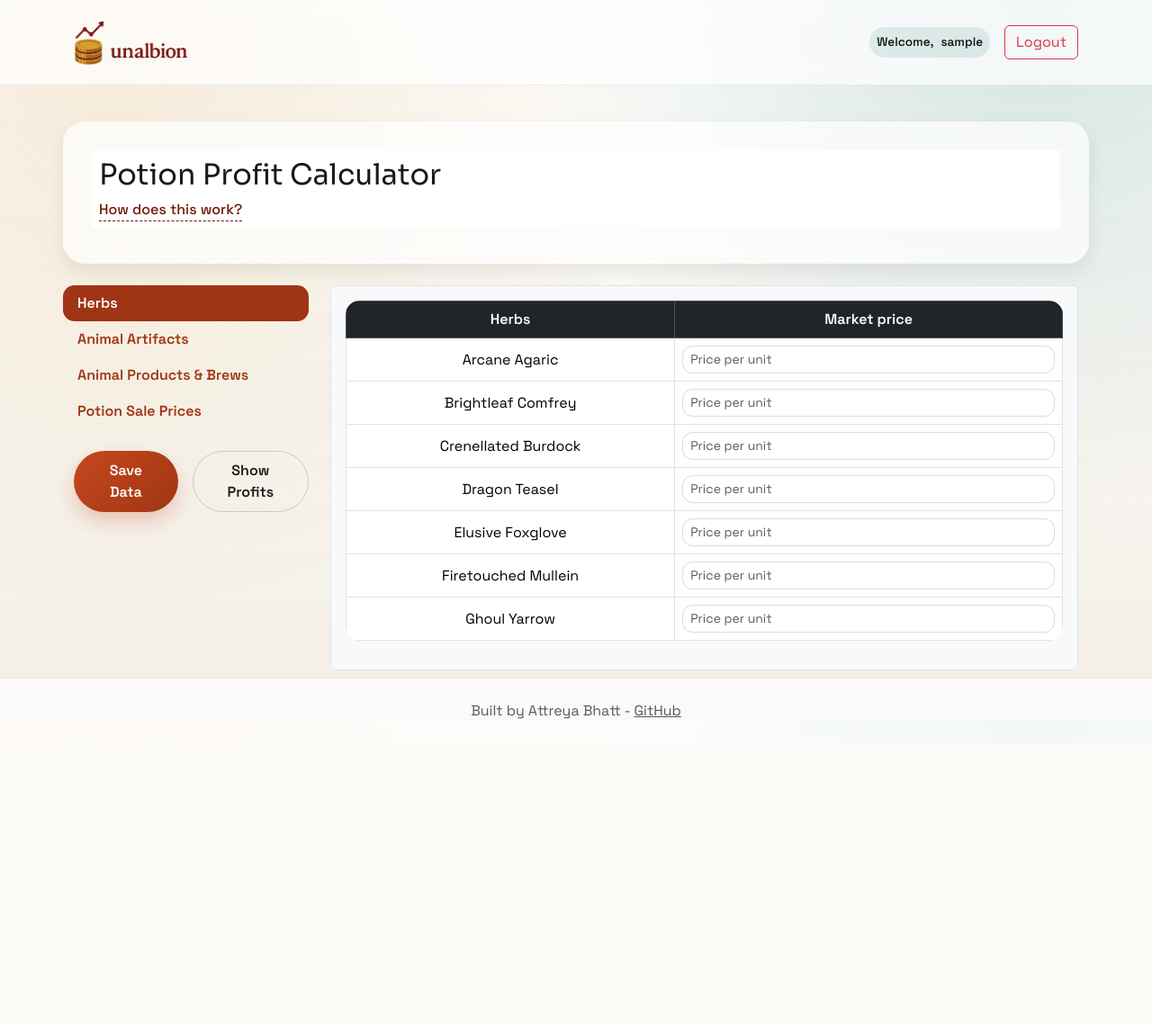
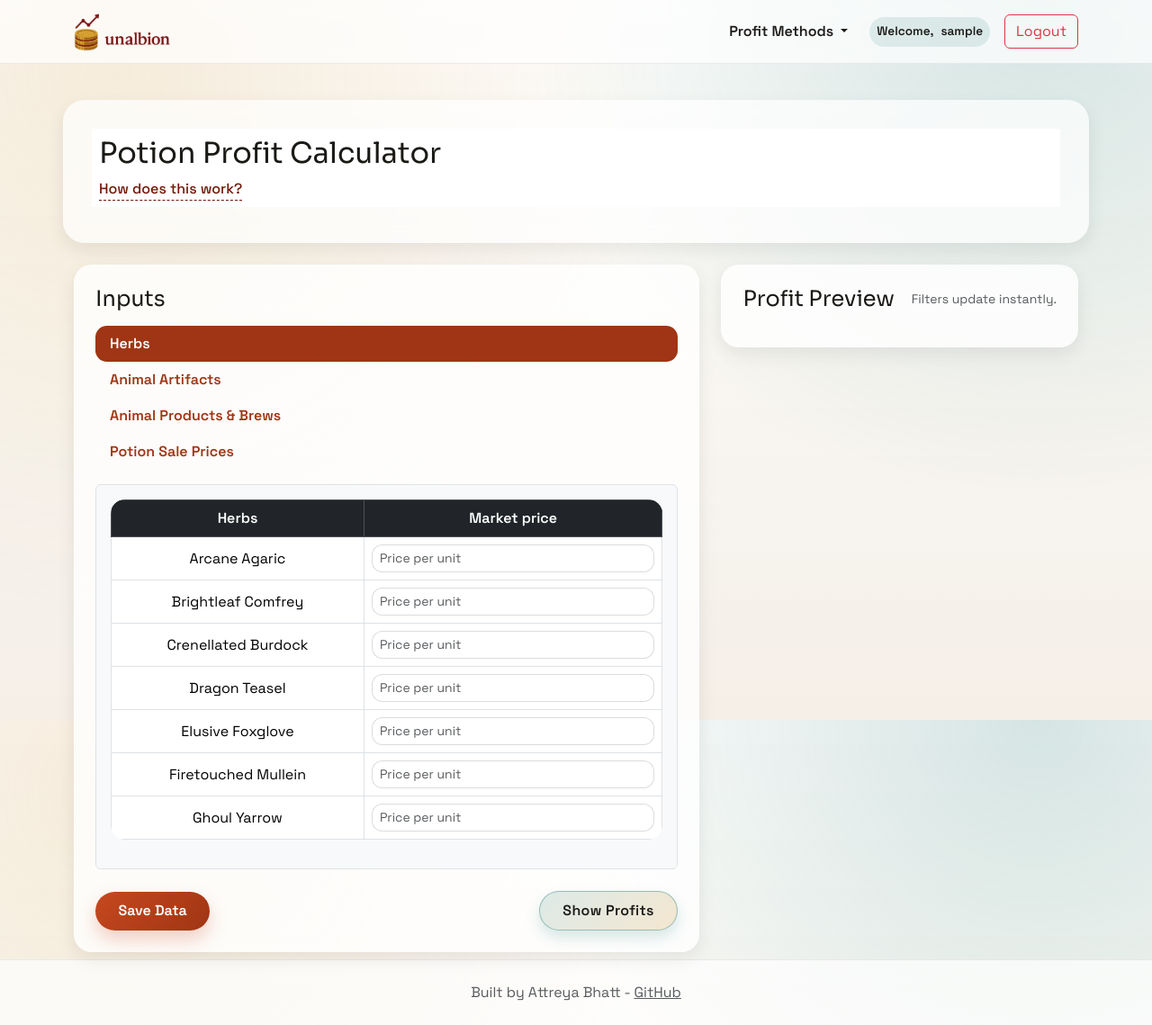
Before and after one commit to attreyabhatt/unalbion, a Django app: page /potions/ in a window 1280 px wide. Shown: the whole page at 90% size. Before the commit the page ends 799 px from the top, so only its background shows below. Run offline with Django 5.2, Linux system fonts and the light colour scheme; the visitor is signed in with stand-in values (Sample User, id 1); data comes from the database, SQL or seed files in the repository; data that the repository does not hold is empty.

Commit message:
design changes to navbar and potions split pane view

```diff
--- a/src/static/css/main.css
+++ b/src/static/css/main.css
@@ -126,6 +126,28 @@ main.container {
     font-weight: 600;
 }
 
+.ua-btn-ghost:hover {
+    background-color: rgba(198, 72, 30, 0.1);
+    color: var(--ink);
+}
+
+.ua-btn-accent {
+    background: linear-gradient(135deg, rgba(31, 122, 115, 0.15), rgba(214, 161, 74, 0.25));
+    border: 1px solid rgba(31, 122, 115, 0.4);
+    color: var(--ink);
+    border-radius: 999px;
+    padding: 0.55rem 1.6rem;
+    font-weight: 700;
+    letter-spacing: 0.02em;
+    box-shadow: 0 8px 16px rgba(31, 122, 115, 0.18);
+}
+
+.ua-btn-accent:hover {
+    background: linear-gradient(135deg, rgba(31, 122, 115, 0.25), rgba(214, 161, 74, 0.35));
+    color: var(--ink);
+    transform: translateY(-1px);
+}
+
 .albion-btn {
     background: linear-gradient(135deg, var(--ember), var(--ember-dark));
     color: #fff;
@@ -213,6 +235,46 @@ main.container {
     }
 }
 
+.ua-split {
+    display: flex;
+    flex-direction: column;
+    gap: 1.5rem;
+}
+
+.ua-split-pane {
+    border-radius: 20px;
+    background: rgba(255, 255, 255, 0.8);
+    box-shadow: var(--shadow-soft);
+    padding: 1.5rem;
+}
+
+.ua-split-pane--inputs {
+    flex: 1.2;
+}
+
+.ua-split-pane--results {
+    flex: 0.8;
+}
+
+@media (min-width: 992px) {
+    .ua-split {
+        flex-direction: row;
+        align-items: flex-start;
+    }
+
+    .ua-split-pane {
+        flex: 1;
+    }
+
+    .ua-split-pane--inputs {
+        flex: 1.3;
+    }
+
+    .ua-split-pane--results {
+        flex: 0.7;
+    }
+}
+
 @media (max-width: 768px) {
     .ua-section {
         padding: 1.5rem;
--- a/src/static/css/navbar/navbar.css
+++ b/src/static/css/navbar/navbar.css
@@ -11,6 +11,9 @@
     backdrop-filter: blur(10px);
     background: rgba(255, 255, 255, 0.7);
     border-bottom: 1px solid rgba(28, 26, 23, 0.08);
+    position: sticky;
+    top: 0;
+    z-index: 1030;
 }
 
 .ua-nav .nav-link {
@@ -25,3 +28,7 @@
 .ua-nav .navbar-toggler {
     border: none;
 }
+
+.ua-nav .dropdown-menu {
+    z-index: 1050;
+}
--- a/src/templates/navbar/navbar.html
+++ b/src/templates/navbar/navbar.html
@@ -1,10 +1,10 @@
 {% load static %}
 
-<nav class="navbar navbar-expand-lg ua-nav py-3">
+<nav class="navbar navbar-expand-lg ua-nav py-2">
     <div class="container">
         <!-- Logo -->
         <a class="navbar-brand" href="{% url 'home' %}">
-            <img src="{% static 'images/logo5.png' %}" alt="Unalbion Logo" width="130" class="d-inline-block align-text-top">
+            <img src="{% static 'images/logo5.png' %}" alt="Unalbion Logo" width="110" class="d-inline-block align-text-top">
         </a>
 
         <!-- Mobile toggle button -->
@@ -15,6 +15,21 @@
 
         <!-- Nav links + user control -->
         <div class="collapse navbar-collapse justify-content-end" id="navbarNavDropdown">
+            <ul class="navbar-nav me-3">
+                <li class="nav-item dropdown">
+                    <a class="nav-link dropdown-toggle" href="#" id="profitMethodsDropdown" role="button"
+                        data-bs-toggle="dropdown" aria-expanded="false">
+                        Profit Methods
+                    </a>
+                    <ul class="dropdown-menu dropdown-menu-end" aria-labelledby="profitMethodsDropdown">
+                        <li><a class="dropdown-item" href="{% url 'animal_artifacts' %}">Animal Artifacts</a></li>
+                        <li><a class="dropdown-item" href="{% url 'fishing_bait' %}">Fishing Bait</a></li>
+                        <li><a class="dropdown-item" href="{% url 'potion_calculator' %}">Potions</a></li>
+                        <li><hr class="dropdown-divider"></li>
+                        <li><span class="dropdown-item text-muted">Cooking (Coming Soon)</span></li>
+                    </ul>
+                </li>
+            </ul>
             {% if user.is_authenticated %}
                 <ul class="navbar-nav me-3">
                     <li class="nav-item">
--- a/src/templates/potions/calculator.html
+++ b/src/templates/potions/calculator.html
@@ -58,11 +58,14 @@
 
 
 <div class="container mt-4 ua-reveal delay-1">
-    <div class="row">
-        <!-- Vertical Nav Tabs -->
-        <div class="col-md-3 mb-3">
-            <div class="row">
-                <div class="nav flex-column nav-pills" id="v-potion-tabs" role="tablist" aria-orientation="vertical">
+    <div class="ua-split">
+        <!-- Inputs Pane -->
+        <div class="ua-split-pane ua-split-pane--inputs">
+            <div class="d-flex flex-wrap justify-content-between align-items-center gap-3 mb-3">
+                <h4 class="mb-0">Inputs</h4>
+            </div>
+
+            <div class="nav flex-column nav-pills mb-3" id="v-potion-tabs" role="tablist" aria-orientation="vertical">
                 <button class="nav-link active" id="herbs-tab" data-bs-toggle="pill" data-bs-target="#herbs"
                     type="button" role="tab" aria-controls="herbs" aria-selected="true">
                     Herbs
@@ -80,21 +83,7 @@
                     Potion Sale Prices
                 </button>
             </div>
-            </div>
-            <div class="row">
-                <div class="col">
-                    <div class="mt-4 d-flex gap-3">
-                        <button type="submit" id="save-data-btn" class="btn ua-btn-primary"
-                            data-url="{% url 'potion_calculator' %}">Save Data</button>
-                        <button type="button" id="show-profit-btn" class="btn ua-btn-ghost">Show Profits</button>
-                    </div>
-                </div>
-            </div>
 
-        </div>
-
-        <!-- Tab Content -->
-        <div class="col-md-9">
             <div class="tab-content border p-3 bg-light rounded" id="v-potion-tabs-content">
                 <div class="tab-pane fade show active" id="herbs" role="tabpanel" aria-labelledby="herbs-tab">
                     {% include 'potions/herbs.html' %}
@@ -110,9 +99,20 @@
                 </div>
             </div>
 
+            <div class="d-flex flex-wrap justify-content-between align-items-center gap-3 mt-4">
+                <button type="submit" id="save-data-btn" class="btn ua-btn-primary"
+                    data-url="{% url 'potion_calculator' %}">Save Data</button>
+                <button type="button" id="show-profit-btn" class="btn ua-btn-accent">Show Profits</button>
+            </div>
+        </div>
+
+        <!-- Results Pane -->
+        <div class="ua-split-pane ua-split-pane--results">
+            <div class="d-flex justify-content-between align-items-center mb-3">
+                <h4 class="mb-0">Profit Preview</h4>
+                <span class="text-muted small">Filters update instantly.</span>
+            </div>
             {% include 'potions/profit_table.html' %}
-
-
         </div>
     </div>
     </form>
--- a/src/templates/potions/profit_table.html
+++ b/src/templates/potions/profit_table.html
@@ -45,6 +45,6 @@
     </div>
 
     <div class="mt-3">
-        <button type="button" id="back-to-inputs-btn" class="btn ua-btn-ghost">Back to Inputs</button>
+        <button type="button" id="back-to-inputs-btn" class="btn ua-btn-accent">Back to Inputs</button>
     </div>
 </div>
```
Lines whose indentation alone changed are shown as unchanged.
